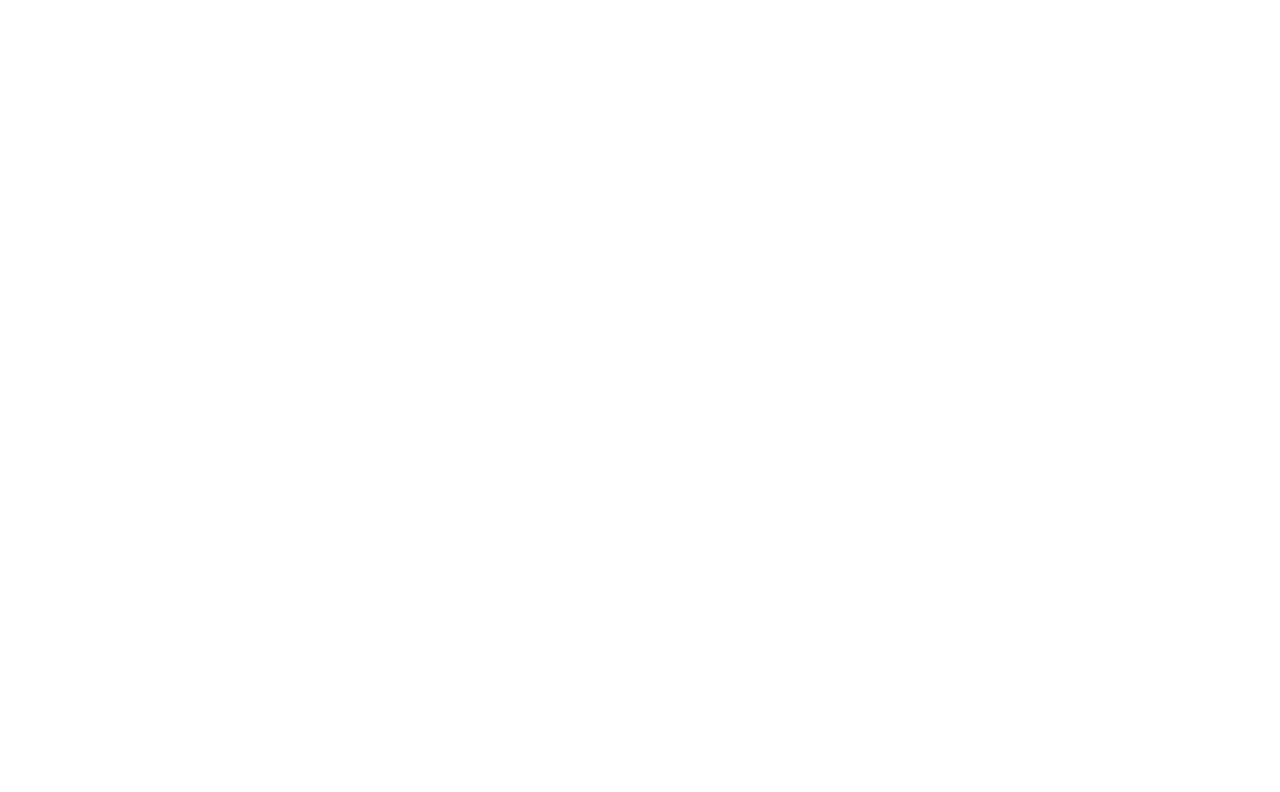
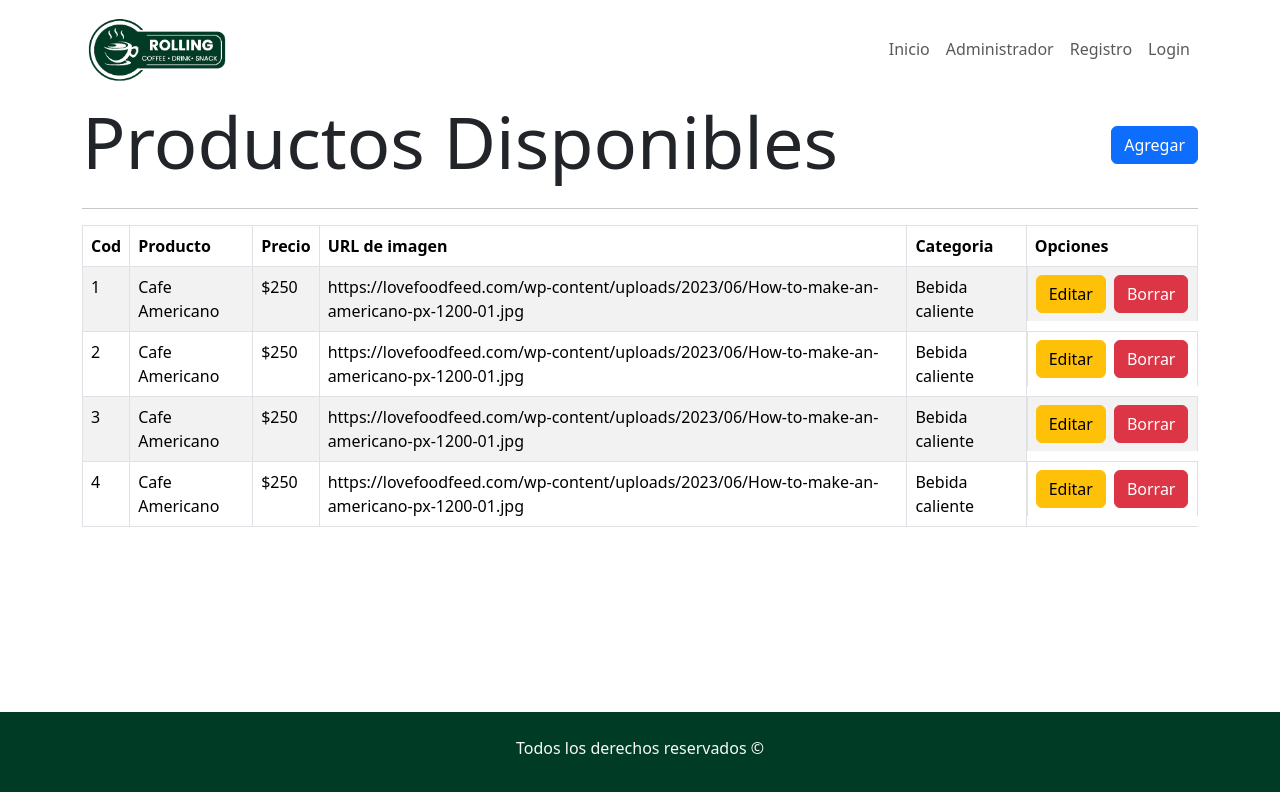
Before and after one commit to nicoiosa/rollingCoffee, a React (Vite) app: page / in a window 1280 px wide. Shown: the top 792 px of the page. Built offline with nearby package versions, Linux system fonts and the light colour scheme.

Commit message:
initial layout don

```diff
--- a/package.json
+++ b/package.json
@@ -11,9 +11,11 @@
   },
   "dependencies": {
     "bootstrap": "^5.3.2",
+    "bootstrap-icons": "^1.11.3",
     "react": "^18.2.0",
     "react-bootstrap": "^2.10.0",
-    "react-dom": "^18.2.0"
+    "react-dom": "^18.2.0",
+    "sweetalert2": "^11.6.13"
   },
   "devDependencies": {
     "@types/react": "^18.2.43",
--- a/src/App.css
+++ b/src/App.css
@@ -0,0 +1,21 @@
+#root {
+  min-height: 100vh;
+  display: flex;
+  flex-direction: column;
+}
+.myMain {
+  flex-grow: 1;
+}
+.bgGreen {
+  background-color: #003c25;
+}
+.trimmed-container {
+  overflow: hidden;
+  height: 300px; /* Adjust the height as needed */
+}
+
+.trimmed-image {
+  width: 100%;
+  height: auto;
+  object-fit: cover;
+}
--- a/src/App.jsx
+++ b/src/App.jsx
@@ -1,11 +1,17 @@
-import './App.css'
+import Menu from "./components/common/Menu"
+import Admin from "./components/pages/Admin"
+import Foot from "./components/common/Foot"
+import "./App.css";
+import "bootstrap/dist/css/bootstrap.min.css";
 
 function App() {
   return (
     <>
-
+      <Menu/>
+      <Admin/>
+      <Foot/>
     </>
-  )
+  );
 }
 
-export default App
+export default App;
--- /dev/null
+++ b/src/components/common/Foot.jsx
@@ -0,0 +1,9 @@
+const Foot = () => {
+  return (
+    <footer className="py-4 text-center text-light bgGreen">
+      <p>Todos los derechos reservados &copy;</p>
+    </footer>
+  );
+};
+
+export default Foot;
--- /dev/null
+++ b/src/components/common/Menu.jsx
@@ -0,0 +1,30 @@
+import { Navbar, Nav, Container } from "react-bootstrap";
+import logo from "../../assets/Coffee_Logo.png";
+
+const Menu = () => {
+  return (
+    <Navbar expand="lg">
+      <Container>
+        <Navbar.Brand href="#home">
+          <img
+            src={logo}
+            alt="Logo Rolling Coffee"
+            className="img-fluid"
+            width={150}
+          />
+        </Navbar.Brand>
+        <Navbar.Toggle aria-controls="basic-navbar-nav" />
+        <Navbar.Collapse id="basic-navbar-nav">
+          <Nav className="ms-auto">
+            <Nav.Link href="#home">Inicio</Nav.Link>
+            <Nav.Link href="#link">Administrador</Nav.Link>
+            <Nav.Link href="#link">Registro</Nav.Link>
+            <Nav.Link href="#link">Login</Nav.Link>
+          </Nav>
+        </Navbar.Collapse>
+      </Container>
+    </Navbar>
+  );
+};
+
+export default Menu;
--- /dev/null
+++ b/src/components/pages/Admin.jsx
@@ -0,0 +1,83 @@
+import { Container, Button, Table } from "react-bootstrap";
+
+const Admin = () => {
+  return (
+    <Container className="myMain">
+      <div className="d-flex justify-content-between align-items-center">
+        <h2 className="display-2">Productos Disponibles</h2>
+        <div>
+          <Button>Agregar</Button>
+        </div>
+      </div>
+      <hr />
+      <Table striped bordered hover>
+        <thead>
+          <tr>
+            <th>Cod</th>
+            <th>Producto</th>
+            <th>Precio</th>
+            <th>URL de imagen</th>
+            <th>Categoria</th>
+            <th>Opciones</th>
+          </tr>
+        </thead>
+        <tbody>
+          <tr>
+            <td>1</td>
+            <td>Cafe Americano</td>
+            <td>$250</td>
+            <td>
+              https://lovefoodfeed.com/wp-content/uploads/2023/06/How-to-make-an-americano-px-1200-01.jpg
+            </td>
+            <td>Bebida caliente</td>
+            <td className="d-flex gap-2">
+              <Button variant="warning">Editar</Button>
+              <Button variant="danger">Borrar</Button>
+            </td>
+          </tr>
+          <tr>
+            <td>2</td>
+            <td>Cafe Americano</td>
+            <td>$250</td>
+            <td>
+              https://lovefoodfeed.com/wp-content/uploads/2023/06/How-to-make-an-americano-px-1200-01.jpg
+            </td>
+            <td>Bebida caliente</td>
+            <td className="d-flex gap-2">
+              <Button variant="warning">Editar</Button>
+              <Button variant="danger">Borrar</Button>
+            </td>
+          </tr>
+          <tr>
+            <td>3</td>
+            <td>Cafe Americano</td>
+            <td>$250</td>
+            <td>
+              https://lovefoodfeed.com/wp-content/uploads/2023/06/How-to-make-an-americano-px-1200-01.jpg
+            </td>
+            <td>Bebida caliente</td>
+            <td className="d-flex gap-2">
+              <Button variant="warning">Editar</Button>
+              <Button variant="danger">Borrar</Button>
+            </td>
+          </tr>
+          <tr>
+            <td>4</td>
+            <td>Cafe Americano</td>
+            <td>$250</td>
+            <td>
+              https://lovefoodfeed.com/wp-content/uploads/2023/06/How-to-make-an-americano-px-1200-01.jpg
+            </td>
+            <td>Bebida caliente</td>
+            <td className="d-flex gap-2">
+              <Button variant="warning">Editar</Button>
+              <Button variant="danger">Borrar</Button>
+            </td>
+          </tr>
+        </tbody>
+      </Table>
+    </Container>
+  );
+};
+
+export default Admin;
```
Also changed, not shown: src/components/CardProducto.jsx (added, +23 -0 lines), src/components/Grid.jsx (added, +19 -0 lines), src/components/pages/Error404.jsx (added, +15 -0 lines), src/components/pages/Home.jsx (added, +18 -0 lines), src/assets/americanCoffee.jpg (added), 1 other file (tests, documents, lock files or other folders).
